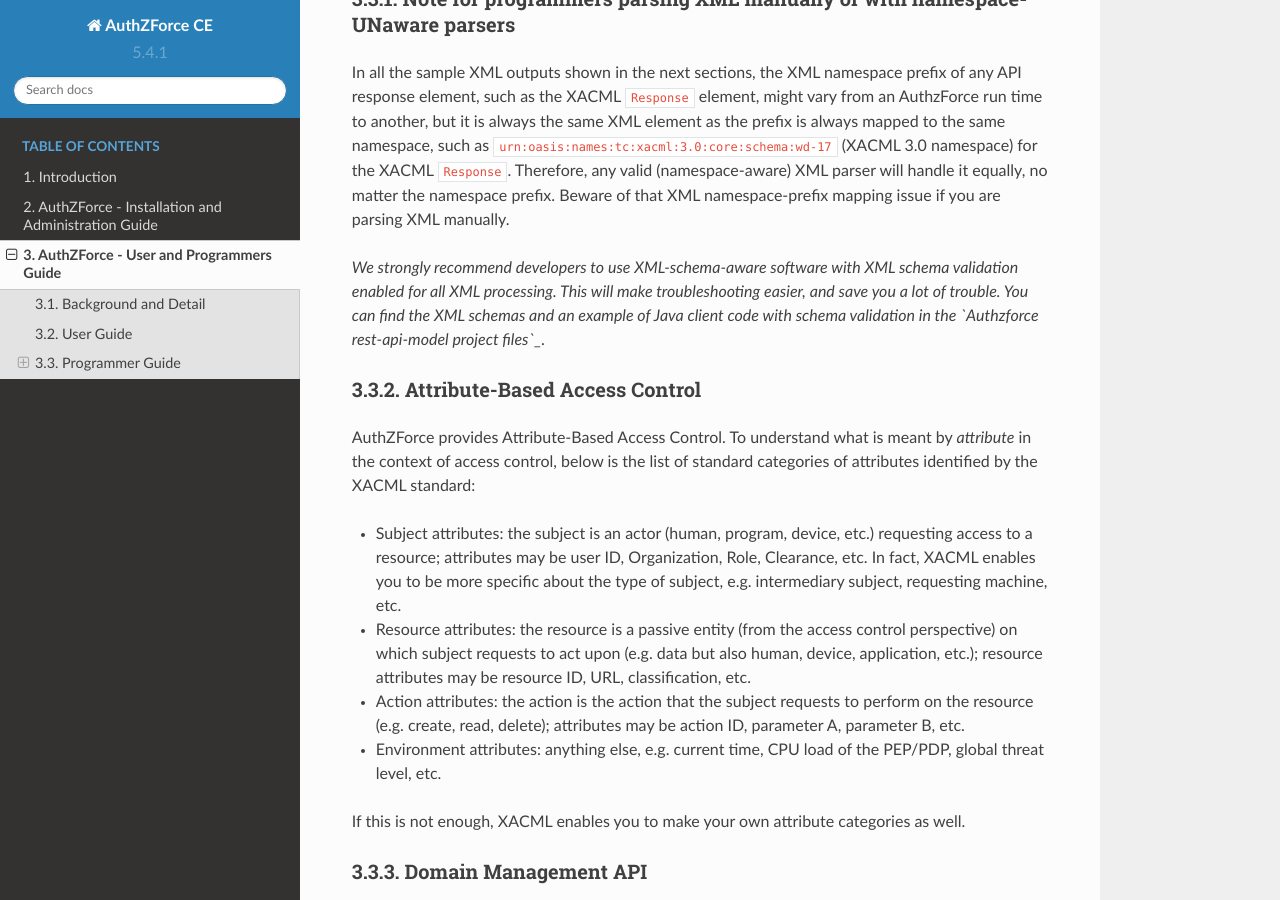
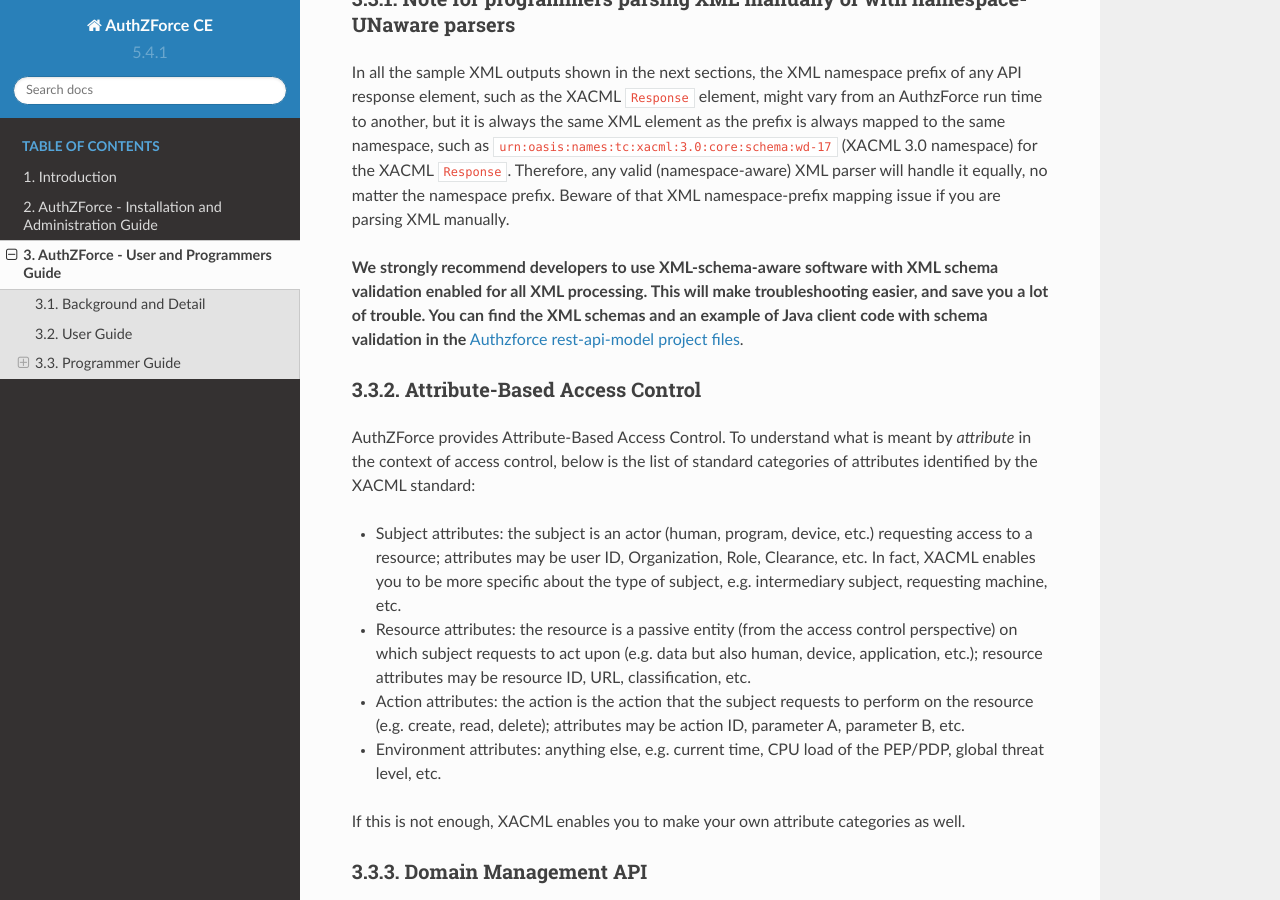
Before and after one commit to authzforce/fiware, a Sphinx documentation site: the page built from doc/UserAndProgrammersGuide.rst, in a window 1280 px wide and 900 px high, scrolled down 1063 px. Built offline with Sphinx 7.4.7 and the Read the Docs theme 2.0.0, drawn with Linux system fonts in a browser that asks for light colours; formulas are drawn with MathJax 3.

Commit message:
fixed bad markdown

```diff
--- a/doc/UserAndProgrammersGuide.rst
+++ b/doc/UserAndProgrammersGuide.rst
@@ -54,8 +54,8 @@
 Therefore, any valid (namespace-aware) XML parser will handle it equally, no matter the namespace prefix.
 Beware of that XML namespace-prefix mapping issue if you are parsing XML manually.
 
-*We strongly recommend developers to use XML-schema-aware software with XML schema validation enabled for all XML
-processing. This will make troubleshooting easier, and save you a lot of trouble. You can find the XML schemas and an example of Java client code with schema validation in the `Authzforce rest-api-model project files`_.*
+**We strongly recommend developers to use XML-schema-aware software with XML schema validation enabled for all XML
+processing. This will make troubleshooting easier, and save you a lot of trouble. You can find the XML schemas and an example of Java client code with schema validation in the** `Authzforce rest-api-model project files`_.
 
 
 Attribute-Based Access Control
```
